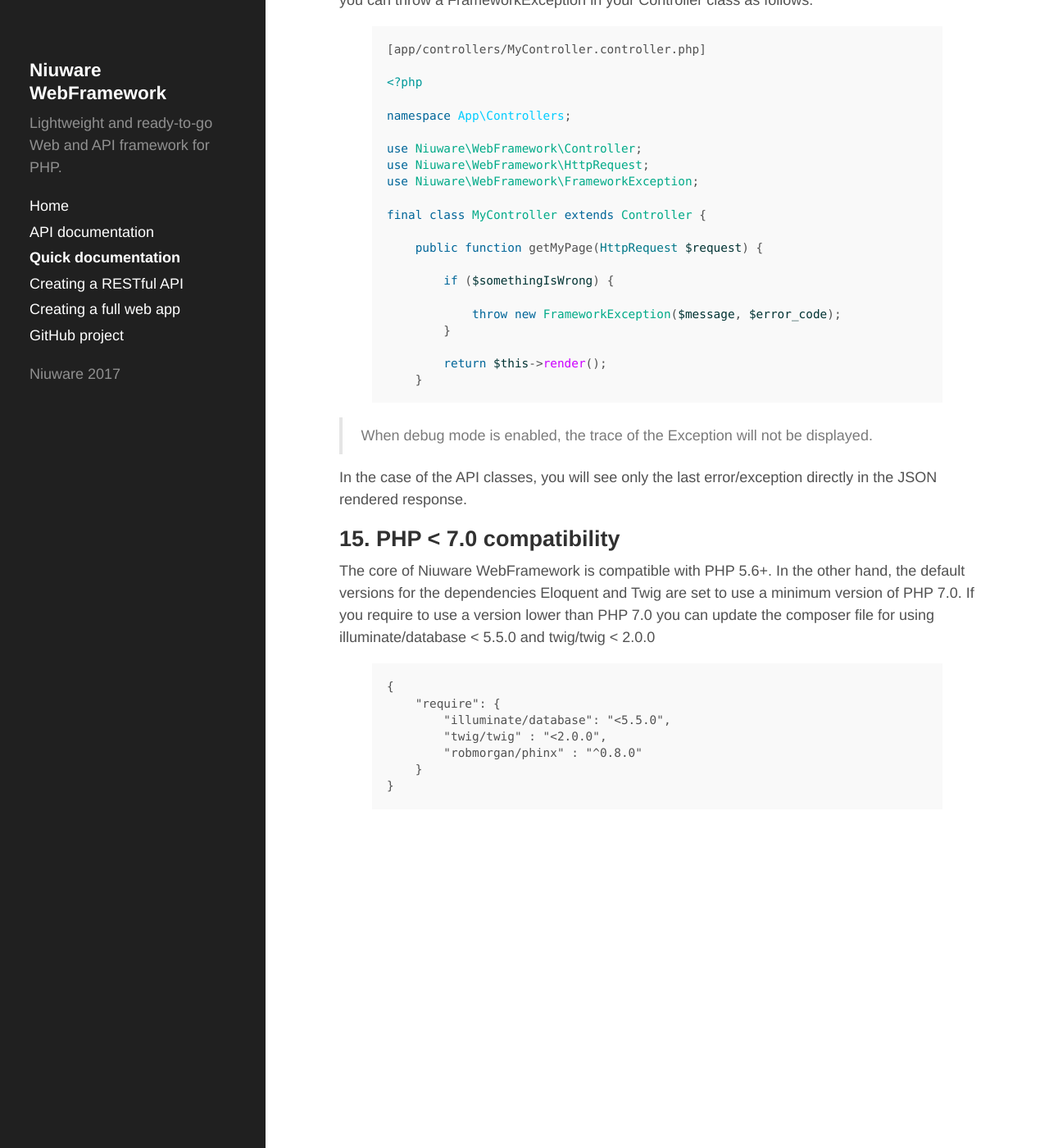
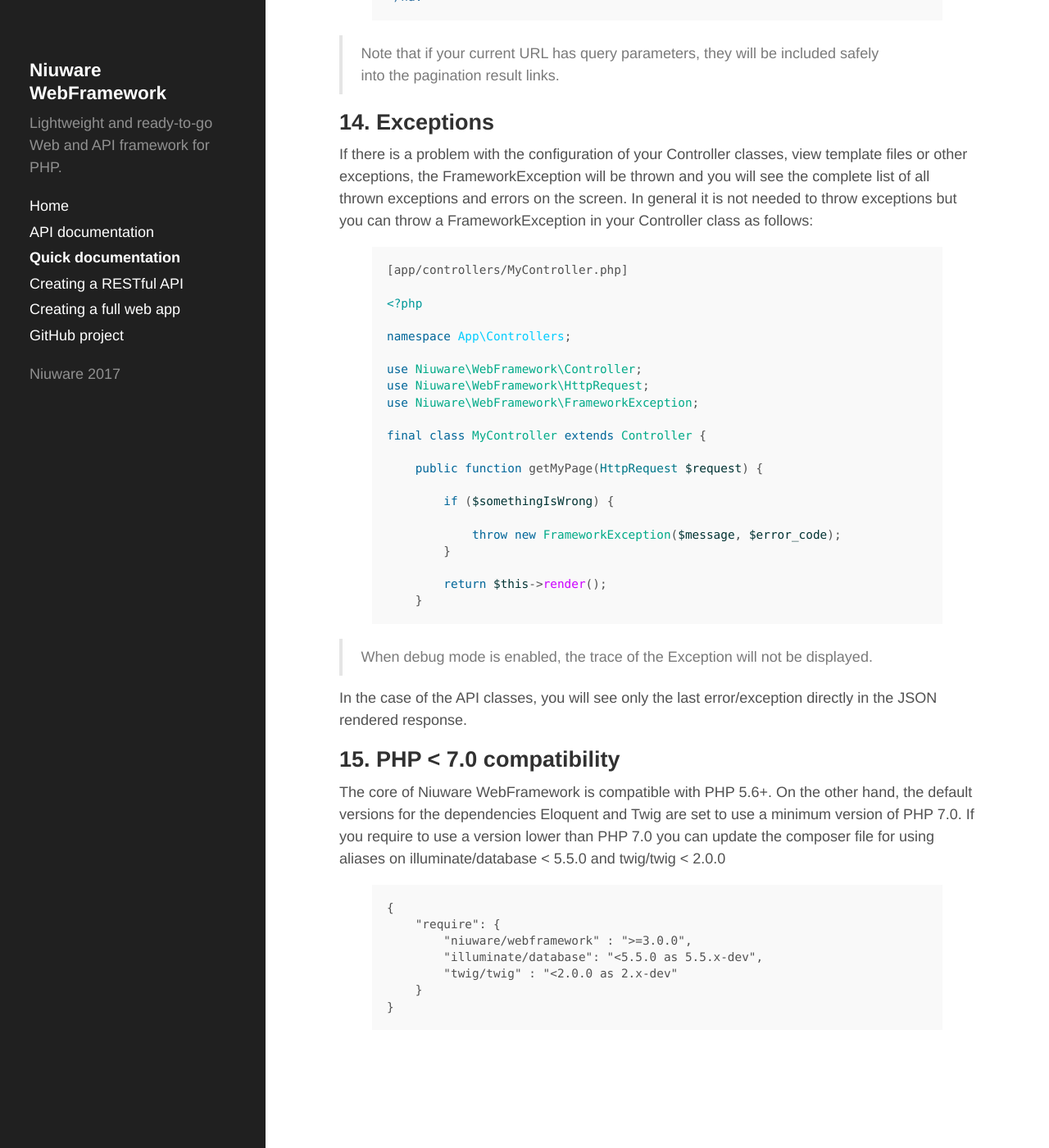
Before and after one commit to niuware/niuware.github.io, a Jekyll site: the page built from quick-docs.md, in a window 1280 px wide and 1400 px high, scrolled down 46301 px. Shown: the whole window at 82% size. Built offline with Jekyll 4.4.1, drawn with Linux system fonts in a browser that asks for light colours; some of the changed text lies outside the part shown.

Commit message:
Updated with 'composer' compatibility

```diff
--- a/quick-docs.md
+++ b/quick-docs.md
@@ -325,10 +325,10 @@ Controller classes describe the functionality of your web application. Each cont
 <a name="controllers-define"></a>
 ### Controllers: Definition
 
-All controllers inherit from the Niuware WebFramework core class `Controller` and must be placed in the `app/controllers` directory. The name of the file and the class name **must match** as well. A controller class file must be defined with the extension `.controller.php` and exist inside the namespace `App\Controllers`. Here is an example of how it should look like:
-
-{% highlight php %}
-[app/controllers/MyController.controller.php]
+All controllers inherit from the Niuware WebFramework core class `Controller` and must be placed in the `app/controllers` directory. The name of the file and the class name **must match** as well. A controller class file must exist inside the namespace `App\Controllers`. Here is an example of how it should look like:
+
+{% highlight php %}
+[app/controllers/MyController.php]
 
 <?php
 
@@ -346,7 +346,7 @@ final class MyController extends Controller {
 For the Admin application the controller class files should be in the `controllers/admin` subdirectory and use the `App\Controllers\Admin` namespace:
 
 {% highlight php %}
-[app/controllers/admin/MyAdminController.controller.php]
+[app/controllers/admin/MyAdminController.php]
 
 <?php
 
@@ -384,7 +384,7 @@ And its route is defined like this:
 then the controller like this:
 
 {% highlight php %}
-[app/controllers/Cart.controller.php]
+[app/controllers/Cart.php]
 
 <?php
 
@@ -398,12 +398,12 @@ final class Cart extends Controller {
 
 {% endhighlight %}
 
-Notice that **`Cart`** was defined in the `routes.php` file as the controller who will listen to the path **`my-cart`**. Also notice that the controller class has the name **`Cart.controller.php`**.
+Notice that **`Cart`** was defined in the `routes.php` file as the controller who will listen to the path **`my-cart`**. Also notice that the controller class has the name **`Cart.php`**.
 
 Now the `Cart` controller class will be called when a user access this path, but nothing will happen. We are still missing to define the method that will be executed. This is as simple as adding a public method with the same name as the path, in this case:
 
 {% highlight php %}
-[app/controllers/Cart.controller.php]
+[app/controllers/Cart.php]
 
 <?php
 
@@ -430,7 +430,7 @@ For example for the path: `my-cart` or `my_cart` a method named `myCart()` or `M
 It is easy to restrict the HTTP protocol that a Controller class can accept. For the previous example our method myCart would allow GET and POST protocol to execute the call; but if we want to restrict this, is as easy as adding the *get* or *post* prefix to our method. For example:
 
 {% highlight php %}
-[app/controllers/Cart.controller.php]
+[app/controllers/Cart.php]
 
 <?php
 
@@ -626,7 +626,7 @@ Sometimes the functionality of one method in a Controller class can be reused af
 For this is as easy as instance an object of the Controller class you want.
 
 {% highlight php %}
-[app/controllers/Cart.controller.php]
+[app/controllers/Cart.php]
 
 <?php
 
@@ -655,7 +655,7 @@ final class Cart extends Controller {
 If you want to redirect the browser, call the `render` method with the name of the path:
 
 {% highlight php %}
-[app/controllers/Cart.controller.php]
+[app/controllers/Cart.php]
 
 <?php
 
@@ -679,7 +679,7 @@ final class Cart extends Controller {
 A Controller can also render a JSON response (like an API class) instead of a view. For this, just use the core `Response` class as the following example:
 
 {% highlight php %}
-[app/controllers/Cart.controller.php]
+[app/controllers/Cart.php]
 
 <?php
 
@@ -723,10 +723,10 @@ Models are the way to connect a datasource with a Controller (and a View). Niuwa
 <a name="models-define"></a>
 ### Models: Definition
 
-All models inherit from the Illuminate\Database\Eloquent class `Model` and must be placed in the `app/models` directory. The model class file must be defined with the extension `.model.php` and exist inside the namespace `App\Models`. Here is an example of how it should look like:
-
-{% highlight php %}
-[app/models/Product.model.php]
+All models inherit from the Illuminate\Database\Eloquent class `Model` and must be placed in the `app/models` directory. The model class file must exist inside the namespace `App\Models`. Here is an example of how it should look like:
+
+{% highlight php %}
+[app/models/Product.php]
 
 <?php
 
@@ -779,7 +779,7 @@ To render a view template file, you need to tell the controller to do it. This i
 we can simply call the `render` method as this:
 
 {% highlight php %}
-[app/controllers/Cart.controller.php]
+[app/controllers/Cart.php]
 
 <?php
 
@@ -948,7 +948,7 @@ All Controller classes can set template attributes before rendering the view fil
 Usage:
 
 {% highlight php %}
-[MyController.controller.php]
+[MyController.php]
 
 <?php
 
@@ -983,7 +983,7 @@ Loaded file: public/views/view_filename.view.php
 You can bind variables from a controller to a view by assigning new properties to the `Controller` object. For example let's suppose you need to render some array:
 
 {% highlight php %}
-[app/controllers/MyController.controller.php]
+[app/controllers/MyController.php]
 
 <?php
 
@@ -1044,12 +1044,12 @@ When using PHP:
 <a name="views-functions"></a>
 ### Views: Functions and Filters
 
-You can use the `TwigFilters.helper.php` and `TwigFunctions.helper.php` classes to define custom functions and filters. For example:
-
-{% highlight php %}
-
-<?php
-[app/helpers/TwigFunctions.helper.php]
+You can use the `TwigFilters.php` and `TwigFunctions.php` classes to define custom functions and filters. For example:
+
+{% highlight php %}
+
+<?php
+[app/helpers/TwigFunctions.php]
 
 namespace App\Helpers;
 
@@ -1142,12 +1142,12 @@ Sessions are very useful for saving data for active users while they use your We
 <a name="sessions-auth"></a>
 ### Sessions: Authentication
 
-The `Auth` class can help you verify if a user has successfully logged in to either the Main or Admin application. For this you can use the `grantAuth` or `revokeAuth` methods. Usually this methods will be called in the `Login.controller.php`.
+The `Auth` class can help you verify if a user has successfully logged in to either the Main or Admin application. For this you can use the `grantAuth` or `revokeAuth` methods. Usually this methods will be called in the `Login` controller.
 
 The Niuware WebFramework comes with a default configuration for auto logging a user who navigates to login-protected views as you can see in the following `Login` controller:
 
 {% highlight php %}
-[controllers/Login.controller.php]
+[controllers/Login.php]
 
 <?php
 
@@ -1343,7 +1343,7 @@ trait Custom {
 Then you can access them in `Controller` classes as follows:
 
 {% highlight php %}
-[app/controllers/MyController.controller.php]
+[app/controllers/MyController.php]
 
 <?php
 
@@ -1368,10 +1368,10 @@ final class MyController extends Controller {
 <a name="custom-define"></a>
 ### Customization: Definition of Custom Classes
 
-For adding custom helper classes add them in the path `helpers/` with the extension `.helper.php` and exist inside the namespace `App\Helpers`. Here is a simple example:
-
-{% highlight php %}
-[app/helpers/MyCustomClass.helper.php]
+For adding custom helper classes add them in the path `helpers/` within the namespace `App\Helpers`. Here is a simple example:
+
+{% highlight php %}
+[app/helpers/MyCustomClass.php]
 
 <?php
 
@@ -1395,7 +1395,7 @@ final class MyCustomClass {
 When you want to access your custom class remember to use the namespace `App\Helpers`:
 
 {% highlight php %}
-[app/controllers/MyController.controller.php]
+[app/controllers/MyController.php]
 
 <?php
 
@@ -1425,10 +1425,10 @@ Niuware WebFramework can be used to create a RESTful API to build asynchronous W
 <a name="api-define"></a>
 ### API Classes: Definition
 
-API classes should be add in the `app/api` directory with the extension `.api.php`. Also the classes should exist inside the namespace `App\Api` and extend from the core class `Niuware\WebFramework\ApiResponse`. The filename **should be in lowercase** so your API URL's remain in lowercase. Here is an example of how it should look like:
-
-{% highlight php %}
-[app/api/MyApi.api.php]
+API classes should be add in the `app/api` directory. Also the classes should exist inside the namespace `App\Api` and extend from the core class `Niuware\WebFramework\ApiResponse`. The filename **should be in lowercase** so your API URL's remain in lowercase. Here is an example of how it should look like:
+
+{% highlight php %}
+[app/api/MyApi.php]
 
 <?php
 
@@ -1778,7 +1778,7 @@ The output will be:
 In your controller verify the token by using the `verifyCsrfToken` method of the `Security` core class:
 
 {% highlight php %}
-[app/controllers/MyController.controller.php]
+[app/controllers/MyController.php]
 
 <?php
 
@@ -1858,7 +1858,7 @@ Content-Type:
 Controller:
 
 {% highlight php %}
-[app/controllers/MyController.controller.php]
+[app/controllers/MyController.php]
 
 <?php
 
@@ -1921,7 +1921,7 @@ final class MyController extends Controller {
 The return value for the `save` method is an `Niuware\WebFramework\File` object, or `null` if there was an error uploading the file. You can retrieve the following attributes:
 
 {% highlight php %}
-[app/controllers/MyController.controller.php]
+[app/controllers/MyController.php]
 
 <?php
 
@@ -1970,7 +1970,7 @@ The path will be automatically selected checking the MIME type (only image, vide
 
 You can use the framework console to execute commands such as migratinos. To access it just go to the terminal and type:
 
-> ~$ php core/nwf {command} [command_args]
+> ~$ php vendor/niuware/webframework/src/nwf {command} [command_args]
 
 or if you enabled the web mode, go to your browser and type:
 
@@ -1990,7 +1990,7 @@ You have to enable the console in your `settings.php` file [configuration](#inst
             <td>terminal</td>
             <td>
                 Enables the use of the console using the terminal command <em>nwf</em>. <br />
-                For example: ~$ php core/nwf migrations rollback -d XXXXXXXX
+                For example: ~$ php vendor/niuware/webframework/src/nwf migrations rollback -d XXXXXXXX
             </td>
         </tr>
         <tr>
@@ -2026,7 +2026,7 @@ Use the power of database migration definitions to have a robust way to enhance
 To create a migration file use the command <strong>create</strong>:
 
 Terminal mode:
-> $ php core/nwf migrations create
+> $ php vendor/niuware/webframework/src/nwf migrations create
 
 Web mode:
 > http://my_url/console:nwf/migrations/create
@@ -2046,6 +2046,10 @@ class V1496644472 extends Migration
     /**
      * Illuminate\Database\Schema\Builder $schema
      * Use the $schema object to execute your migration queries
+     *
+     * Created on Y/m/d h:i:s
+     * Migration comments:
+     *
      */
 
     public function up()
@@ -2076,6 +2080,10 @@ class V1496644472 extends Migration
     /**
      * Illuminate\Database\Schema\Builder $schema
      * Use the $schema object to execute your migration queries
+     *
+     * Created on Y/m/d h:i:s
+     * Migration comments:
+     *
      */
 
     public function up()
@@ -2108,7 +2116,7 @@ class V1496644472 extends Migration
 Then run the migrations with the command <strong>migrate</strong>:
 
 Terminal mode:
-> $ php core/nwf migrations migrate -t [MigrationVersion]
+> $ php vendor/niuware/webframework/src/nwf migrations migrate -t [MigrationVersion]
 
 Web mode:
 > http//my_url/console:nwf/migrations/migrate/-t/MigrationVersion
@@ -2129,7 +2137,7 @@ For more information on Eloquent syntax for migrations visit the documentation f
 If you want to rollback use the command <strong>rollback</strong>:
 
 Terminal mode:
-> $ php core/nwf migrations rollback [-t MigrationVersion]
+> $ php vendor/niuware/webframework/src/nwf migrations rollback [-t MigrationVersion]
 
 Web mode:
 > http//my_url/console:nwf/migrations/rollback/-t/MigrationVersion
@@ -2142,7 +2150,7 @@ For more information on how to use the rollback -d command visit the Phinx [docu
 To create a seeding file use the command <strong>seedcreate</strong>:
 
 Terminal mode:
-> $ php core/nwf migrations seedcreate [NameOfSeedClass]
+> $ php vendor/niuware/webframework/src/nwf migrations seedcreate [NameOfSeedClass]
 
 Web mode:
 > http//my_url/console:nwf/migrations/seedcreate/NameOfSeedClass
@@ -2212,7 +2220,7 @@ For more information on the Phynx syntax for seed definitions visit the [documen
 Then run the seed with the command <strong>seedrun</strong>:
 
 Terminal mode:
-> $ php core/nwf migrations seedrun -s [NameOfSeedClass]
+> $ php vendor/niuware/webframework/src/nwf migrations seedrun -s [NameOfSeedClass]
 
 Web mode:
 > http//my_url/console:nwf/migrations/seedrun/-s/NameOfSeedClass
@@ -2225,7 +2233,7 @@ Notice that if you do not add the name of the seed class name, all seed files wi
 You can output the migrations status using the command <strong>status</strong>
 
 Terminal mode:
-> $ php core/nwf migrations status
+> $ php vendor/niuware/webframework/src/nwf migrations status
 
 Web mode:
 > http//my_url/console:nwf/migrations/status
@@ -2238,7 +2246,7 @@ When querying data from your database it is easy to paginate results using the `
 First, set the data in your controller class:
 
 {% highlight php %}
-[app/controllers/MyController.controller.php]
+[app/controllers/MyController.php]
 
 <?php
 
@@ -2332,7 +2340,7 @@ For the previous example the HTML output will be something like this:
 If there is a problem with the configuration of your Controller classes, view template files or other exceptions, the FrameworkException will be thrown and you will see the complete list of all thrown exceptions and errors on the screen. In general it is not needed to throw exceptions but you can throw a FrameworkException in your Controller class as follows:
 
 {% highlight php %}
-[app/controllers/MyController.controller.php]
+[app/controllers/MyController.php]
 
 <?php
 
@@ -2363,14 +2371,14 @@ In the case of the API classes, you will see only the last error/exception direc
 <a name="compatibility"></a>
 ## 15. PHP < 7.0 compatibility
 
-The core of Niuware WebFramework is compatible with PHP 5.6+. In the other hand, the default versions for the dependencies Eloquent and Twig are set to use a minimum version of PHP 7.0. If you require to use a version lower than PHP 7.0 you can update the composer file for using illuminate/database < 5.5.0 and twig/twig < 2.0.0
+The core of Niuware WebFramework is compatible with PHP 5.6+. On the other hand, the default versions for the dependencies Eloquent and Twig are set to use a minimum version of PHP 7.0. If you require to use a version lower than PHP 7.0 you can update the composer file for using aliases on illuminate/database < 5.5.0 and twig/twig < 2.0.0
 
 {% highlight text %}
 {
     "require": {
-        "illuminate/database": "<5.5.0",
-        "twig/twig" : "<2.0.0",
-        "robmorgan/phinx" : "^0.8.0"
-    }
-}
-{% endhighlight %}
+        "niuware/webframework" : ">=3.0.0",
+        "illuminate/database": "<5.5.0 as 5.5.x-dev",
+        "twig/twig" : "<2.0.0 as 2.x-dev"
+    }
+}
+{% endhighlight %}
```
Also changed, not shown: other parts of quick-docs.md (+23 -23 lines), home.md (+2 -2 lines).
